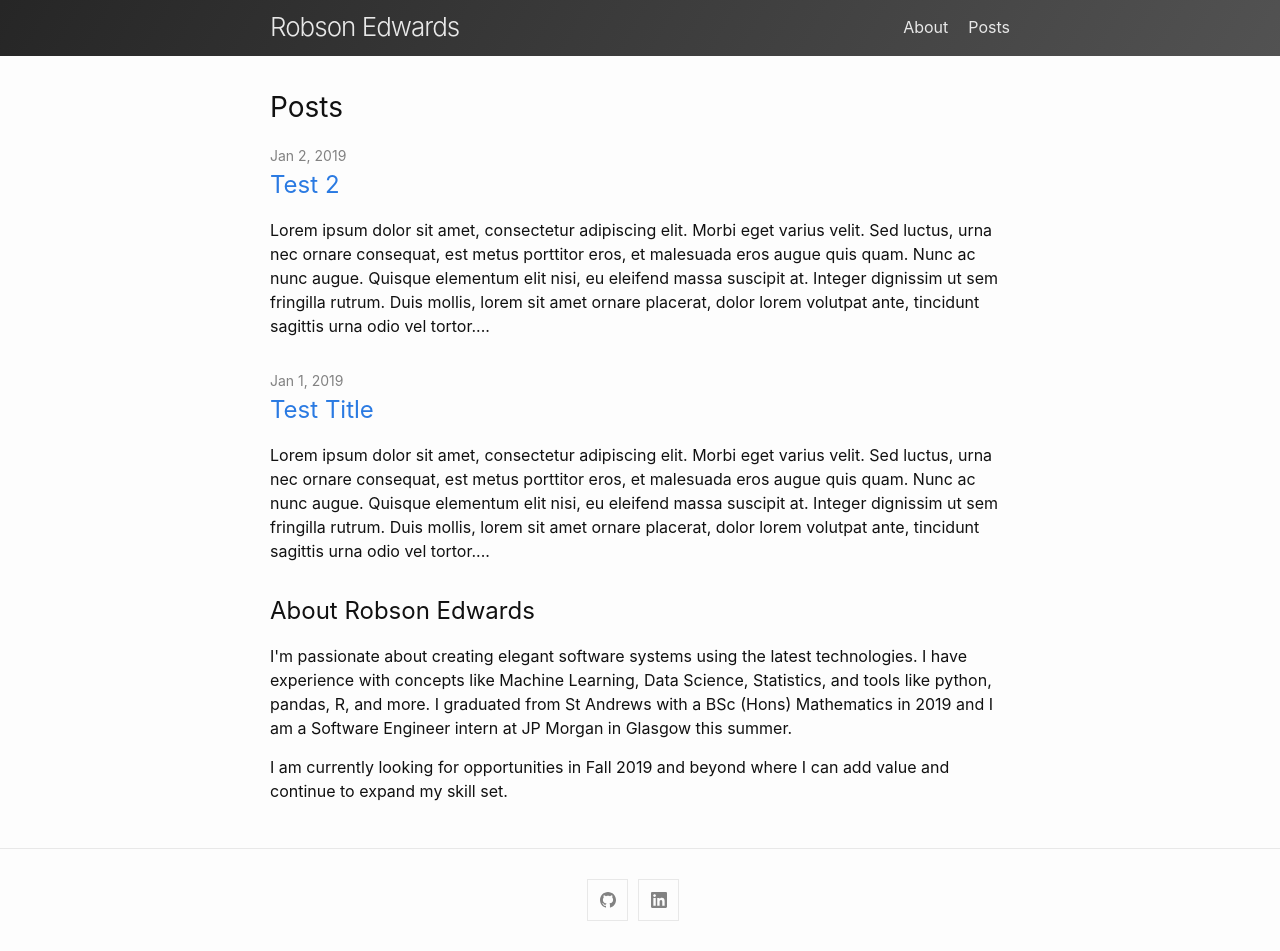
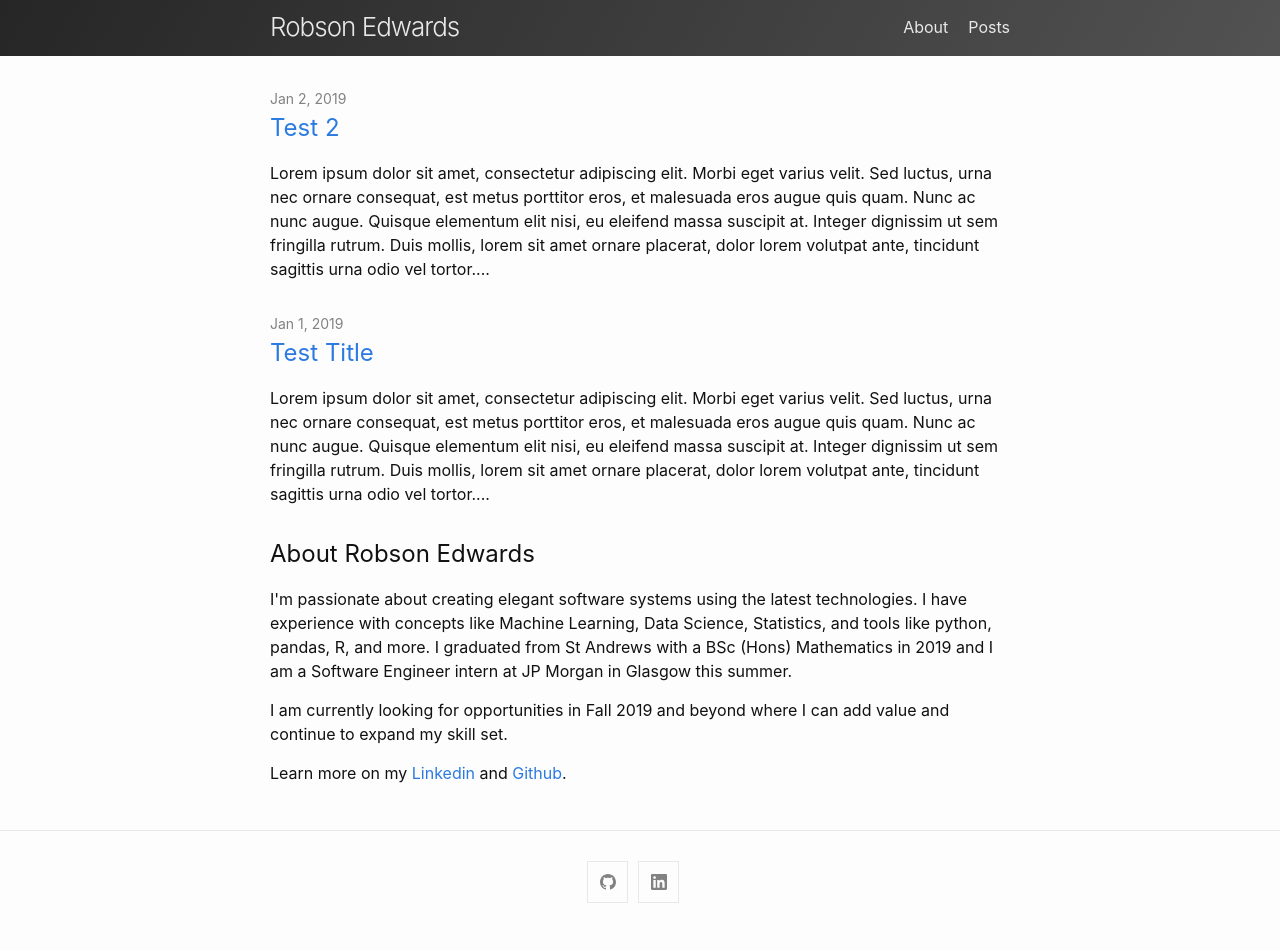
Before and after one commit to robsonedwards/robsonedwards.com, a Jekyll site: the page built from index.md, in a window 1280 px wide. Built offline with Jekyll 4.4.1, drawn with Linux system fonts in a browser that asks for light colours.

Commit message:
QOL changes

```diff
--- a/_includes/about.html
+++ b/_includes/about.html
@@ -9,3 +9,7 @@
     I am currently looking for opportunities in Fall 2019 and beyond where I
     can add value and continue to expand my skill set.
 </p>
+<p>
+    Learn more on my <a href="https://www.linkedin.com/robsonedwards">Linkedin
+    </a> and <a href="https://www.github.com/robsonedwards">Github</a>.
+</p>
--- a/_includes/post-previews.html
+++ b/_includes/post-previews.html
@@ -1,4 +1,7 @@
+
+{% if page.title %}
 <h2 class="post-list-heading">{{ page.list_title | default: "Posts" }}</h2>
+{% endif %}
 <ul class="post-list">
     {%- for post in site.posts -%}
     <li>
```
